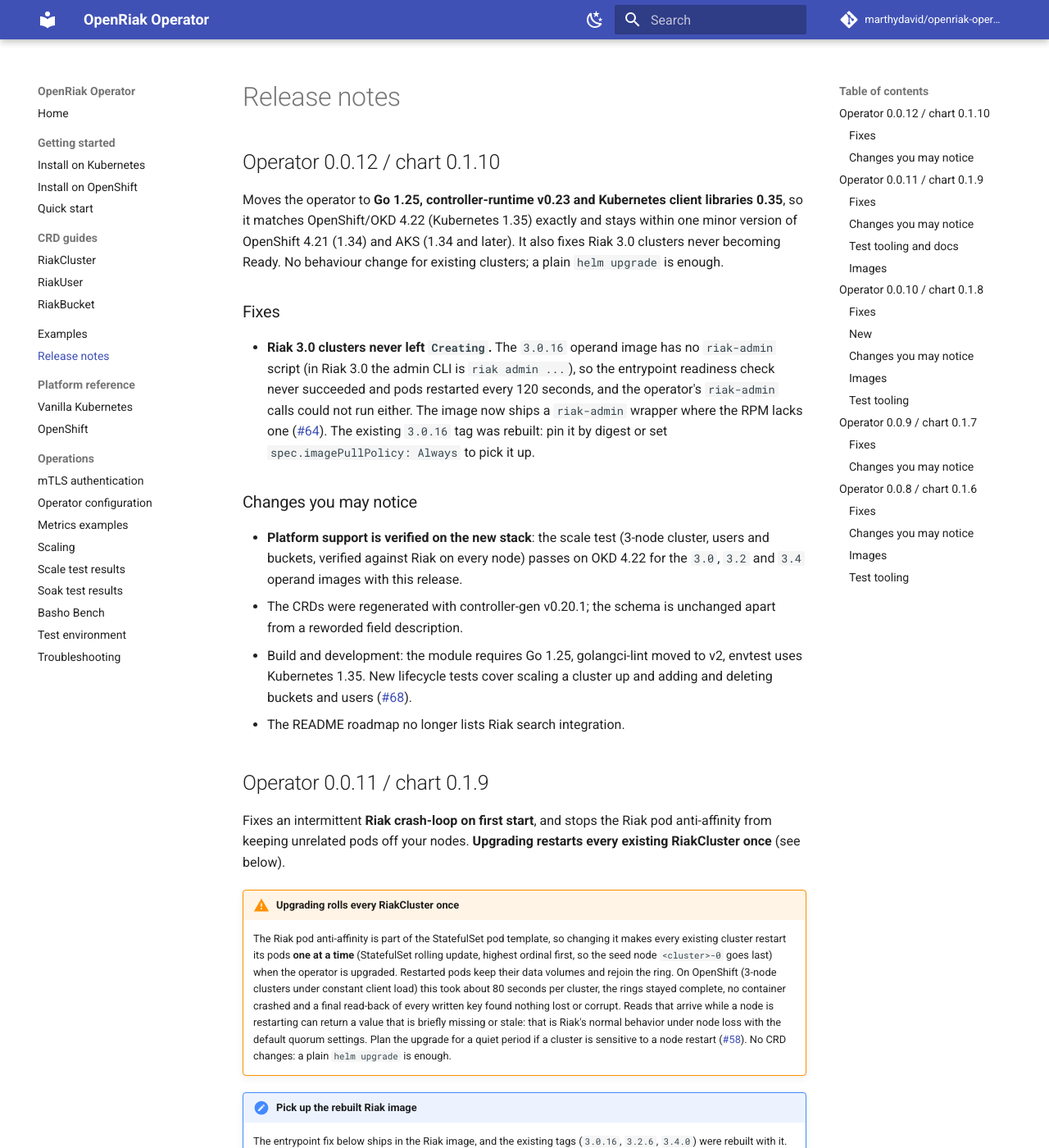
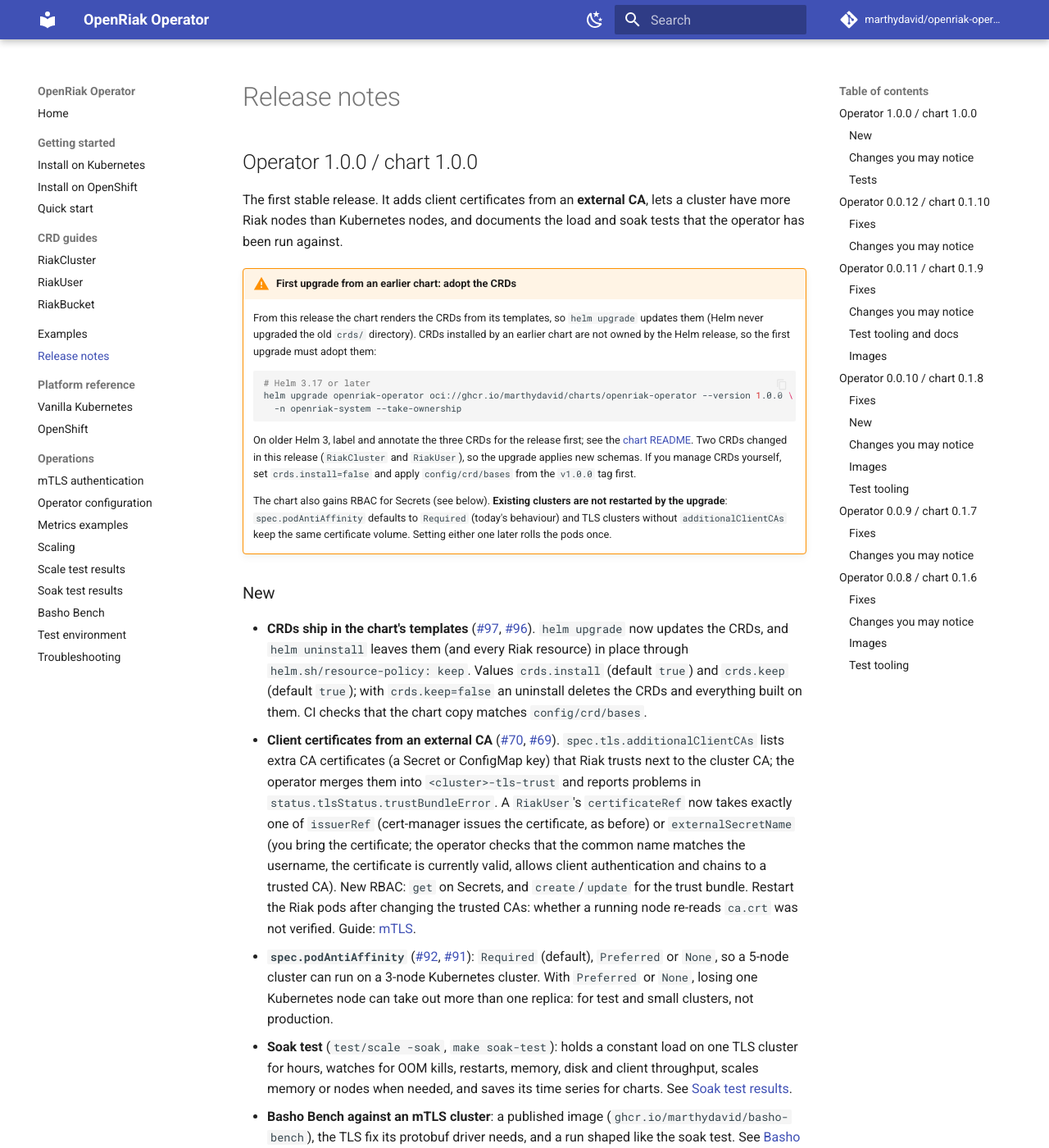
Before and after one commit to marthydavid/openriak-operator, an MkDocs documentation site: the page built from docs/release-notes.md, in a window 1280 px wide and 1400 px high. Shown: the whole window at 82% size. Built offline with MkDocs 1.6.1 and Material for MkDocs 9.7.7, drawn with Linux system fonts in a browser that asks for light colours; comment, search, counter and statistics services are not loaded; some of the changed text lies outside the part shown.

Commit message:
release: operator v1.0.0 / chart 1.0.0 (first stable release) (#95)
* release: operator v1.0.0 / chart 1.0.0 (first stable release)

Co-Authored-By: Claude Sonnet 5.5 <noreply@anthropic.com>

* release: state 1.0.0 in the chart README (version table, --version, CRD URLs); add it to the release skill's list

Co-Authored-By: Claude Sonnet 5.5 <noreply@anthropic.com>

---------

Co-authored-by: OpenRiak Operator <operator@openriak.local>
Co-authored-by: Claude Sonnet 5.5 <noreply@anthropic.com>

````diff
--- a/docs/release-notes.md
+++ b/docs/release-notes.md
@@ -1,4 +1,80 @@
 # Release notes
+
+## Operator 1.0.0 / chart 1.0.0
+
+The first stable release. It adds client certificates from an **external CA**, lets a cluster have more Riak
+nodes than Kubernetes nodes, and documents the load and soak tests that the operator has been run against.
+
+!!! warning "First upgrade from an earlier chart: adopt the CRDs"
+    From this release the chart renders the CRDs from its templates, so `helm upgrade` updates them (Helm never
+    upgraded the old `crds/` directory). CRDs installed by an earlier chart are not owned by the Helm release, so
+    the first upgrade must adopt them:
+
+    ```bash
+    # Helm 3.17 or later
+    helm upgrade openriak-operator oci://ghcr.io/marthydavid/charts/openriak-operator --version 1.0.0 \
+      -n openriak-system --take-ownership
+    ```
+
+    On older Helm 3, label and annotate the three CRDs for the release first; see the
+    [chart README](https://github.com/marthydavid/openriak-operator/blob/main/charts/openriak-operator/README.md#upgrading-from-an-earlier-chart).
+    Two CRDs changed in this release (`RiakCluster` and `RiakUser`), so the upgrade applies new schemas. If you
+    manage CRDs yourself, set `crds.install=false` and apply `config/crd/bases` from the `v1.0.0` tag first.
+
+    The chart also gains RBAC for Secrets (see below). **Existing clusters are not restarted by the upgrade**:
+    `spec.podAntiAffinity` defaults to `Required` (today's behaviour) and TLS clusters without
+    `additionalClientCAs` keep the same certificate volume. Setting either one later rolls the pods once.
+
+### New
+
+- **CRDs ship in the chart's templates** ([#97](https://github.com/marthydavid/openriak-operator/pull/97),
+  [#96](https://github.com/marthydavid/openriak-operator/issues/96)). `helm upgrade` now updates the CRDs, and
+  `helm uninstall` leaves them (and every Riak resource) in place through `helm.sh/resource-policy: keep`.
+  Values `crds.install` (default `true`) and `crds.keep` (default `true`); with `crds.keep=false` an uninstall
+  deletes the CRDs and everything built on them. CI checks that the chart copy matches `config/crd/bases`.
+- **Client certificates from an external CA** ([#70](https://github.com/marthydavid/openriak-operator/pull/70),
+  [#69](https://github.com/marthydavid/openriak-operator/issues/69)). `spec.tls.additionalClientCAs` lists extra
+  CA certificates (a Secret or ConfigMap key) that Riak trusts next to the cluster CA; the operator merges them
+  into `<cluster>-tls-trust` and reports problems in `status.tlsStatus.trustBundleError`. A `RiakUser`'s
+  `certificateRef` now takes exactly one of `issuerRef` (cert-manager issues the certificate, as before) or
+  `externalSecretName` (you bring the certificate; the operator checks that the common name matches the
+  username, the certificate is currently valid, allows client authentication and chains to a trusted CA). New
+  RBAC: `get` on Secrets, and `create`/`update` for the trust bundle. Restart the Riak pods after changing the
+  trusted CAs: whether a running node re-reads `ca.crt` was not verified. Guide: [mTLS](mtls.md).
+- **`spec.podAntiAffinity`** ([#92](https://github.com/marthydavid/openriak-operator/pull/92),
+  [#91](https://github.com/marthydavid/openriak-operator/issues/91)): `Required` (default), `Preferred` or
+  `None`, so a 5-node cluster can run on a 3-node Kubernetes cluster. With `Preferred` or `None`, losing one
+  Kubernetes node can take out more than one replica: for test and small clusters, not production.
+- **Soak test** (`test/scale -soak`, `make soak-test`): holds a constant load on one TLS cluster for hours,
+  watches for OOM kills, restarts, memory, disk and client throughput, scales memory or nodes when needed, and
+  saves its time series for charts. See [Soak test results](soak-test-results.md).
+- **Basho Bench against an mTLS cluster**: a published image (`ghcr.io/marthydavid/basho-bench`), the TLS fix
+  its protobuf driver needs, and a run shaped like the soak test. See [Basho Bench](basho-bench.md).
+
+### Changes you may notice
+
+- Go 1.25, controller-runtime v0.23.3, Kubernetes client libraries 0.35.9 (OpenShift/OKD 4.22 runs
+  Kubernetes 1.35, 4.21 runs 1.34), golangci-lint v2.
+- The operator and Riak 3.0 fixes of 0.0.12 are included (the `3.0.16` image has a `riak-admin` wrapper).
+
+### Tests
+
+What this release was checked with, and what it was not.
+
+| Test | Result |
+|---|---|
+| Unit and envtest (real etcd and kube-apiserver 1.35) | 95 controller specs and 160 further Go test cases pass |
+| Coverage | `internal/controller` 91.8 %, `internal/riak` 97.2 % of statements (target 85 %) |
+| Lifecycle | scale up 3 to 5 nodes (only the new nodes are joined, one plan and commit), bucket add, update and delete, user add and delete |
+| Static checks | golangci-lint v2.14.0 0 issues, `helm lint` clean |
+| e2e on kind | passes in CI on every pull request |
+| Scale test on OKD 4.22, Riak `3.0`, `3.2` and `3.4` | a 3-node TLS cluster with 3 users and 3 buckets is Ready in 1m37s to 1m41s, users and buckets in under 2 minutes, and Riak holds exactly what the CRs declare on every node (51 facts); no operator restarts |
+| Soak, 4 hours on OKD | 600 ops/s of 128 KiB objects, 10 mTLS users: average 595.8 ops/s (99.3 % of target), 8,579,991 operations, 200 read timeouts (0.0023 %), no OOM kill, no restart, no lost or corrupt value. [Details](soak-test-results.md) |
+| Basho Bench, 28 minutes, soak constraints | mTLS authentication works; the run reached 175 ops/s of the 600 target (29 %) with 0.52 % timeouts and no restart. The cause of the lower throughput is not established. [Details](basho-bench.md) |
+
+Not covered: AKS and OpenShift 4.21 were not run, so their support rests on the Kubernetes client-library
+version, not on a test. The scale test used the operator build of the previous release candidate, not the
+`1.0.0` image itself. The soak test ran on Riak 3.2.6 only.
 
 ## Operator 0.0.12 / chart 0.1.10
 
````
Also changed, not shown: .claude/skills/release/SKILL.md (+1 -1 lines), charts/openriak-operator/README.md (+5 -5 lines), docs/getting-started/kubernetes.md (+1 -1 lines), 1 other file.
